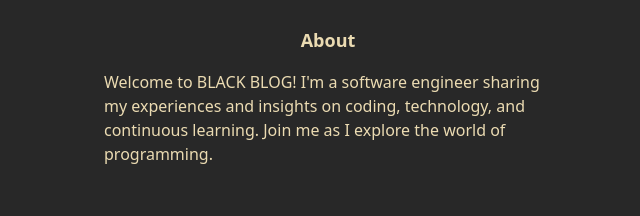
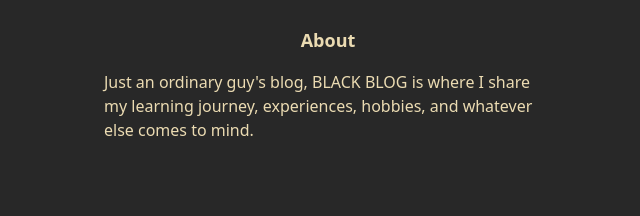
Before and after one commit to nuxzero/blog, a Next.js app: page /about in a window 1280 px wide. Shown: the part 251-467 px from the top of the page, without its empty margins (312-952 px from the left). Built offline with nearby package versions, Linux system fonts and the light colour scheme.

Commit message:
chore: update content in about page

```diff
--- a/src/app/about/page.tsx
+++ b/src/app/about/page.tsx
@@ -3,9 +3,8 @@
     <div className="justify-center max-w-md mx-auto">
       <h1 className="text-center font-bold text-lg">About</h1>
       <p className="mt-4">
-        Welcome to BLACK BLOG! I'm a software engineer sharing my experiences
-        and insights on coding, technology, and continuous learning. Join me as
-        I explore the world of programming.
+        Just an ordinary guy's blog, BLACK BLOG is where I share my learning
+        journey, experiences, hobbies, and whatever else comes to mind.
       </p>
     </div>
   );
```
